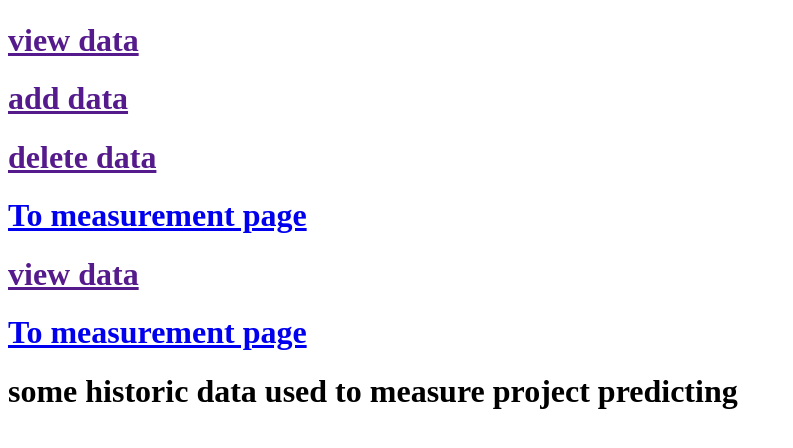
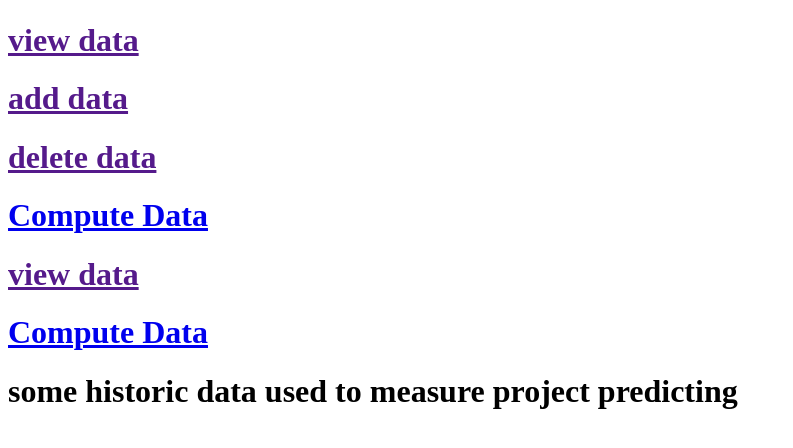
Before and after one commit to deanMansour/Agile-project-management-predictor, a Django app: template AgileProject_ManagementPredictor/Predicting_app/templates/Predicting_app/admin_OR_user_MainPage.html in a window 1280 px wide. Shown: the part 58-506 px from the top of the page, without its empty margins (0-793 px from the left). Run offline with Django 5.2, Linux system fonts and the light colour scheme; the template is opened without the code that fills it, so the values that code supplies are empty; parts of the project's set-up code (start-up, migrations or seed data) failed here and were passed over.

Commit message:
Update admin_OR_user_MainPage.html

```diff
--- a/AgileProject_ManagementPredictor/Predicting_app/templates/Predicting_app/admin_OR_user_MainPage.html
+++ b/AgileProject_ManagementPredictor/Predicting_app/templates/Predicting_app/admin_OR_user_MainPage.html
@@ -19,11 +19,11 @@
         <h1><a href="">view data</a></h1>
         <h1><a href="">add data</a></h1>
         <h1><a href="">delete data</a></h1>
-        <h1><a href="{% url "admin_measurement_pageview_path" %}}"> To measurement page</a></h1>
+        <h1><a href="{% url "admin_measurement_pageview_path" %}}"> Compute Data</a></h1>
 
         <!--USER buttons-->
         <h1><a href="">view data</a></h1>
-        <h1><a href="{% url "user_measurement_pageview_path" %}}"> To measurement page</a></h1>
+        <h1><a href="{% url "user_measurement_pageview_path" %}}"> Compute Data</a></h1>
 
     </header>
     <h1>some historic data used to measure project predicting</h1>
```
